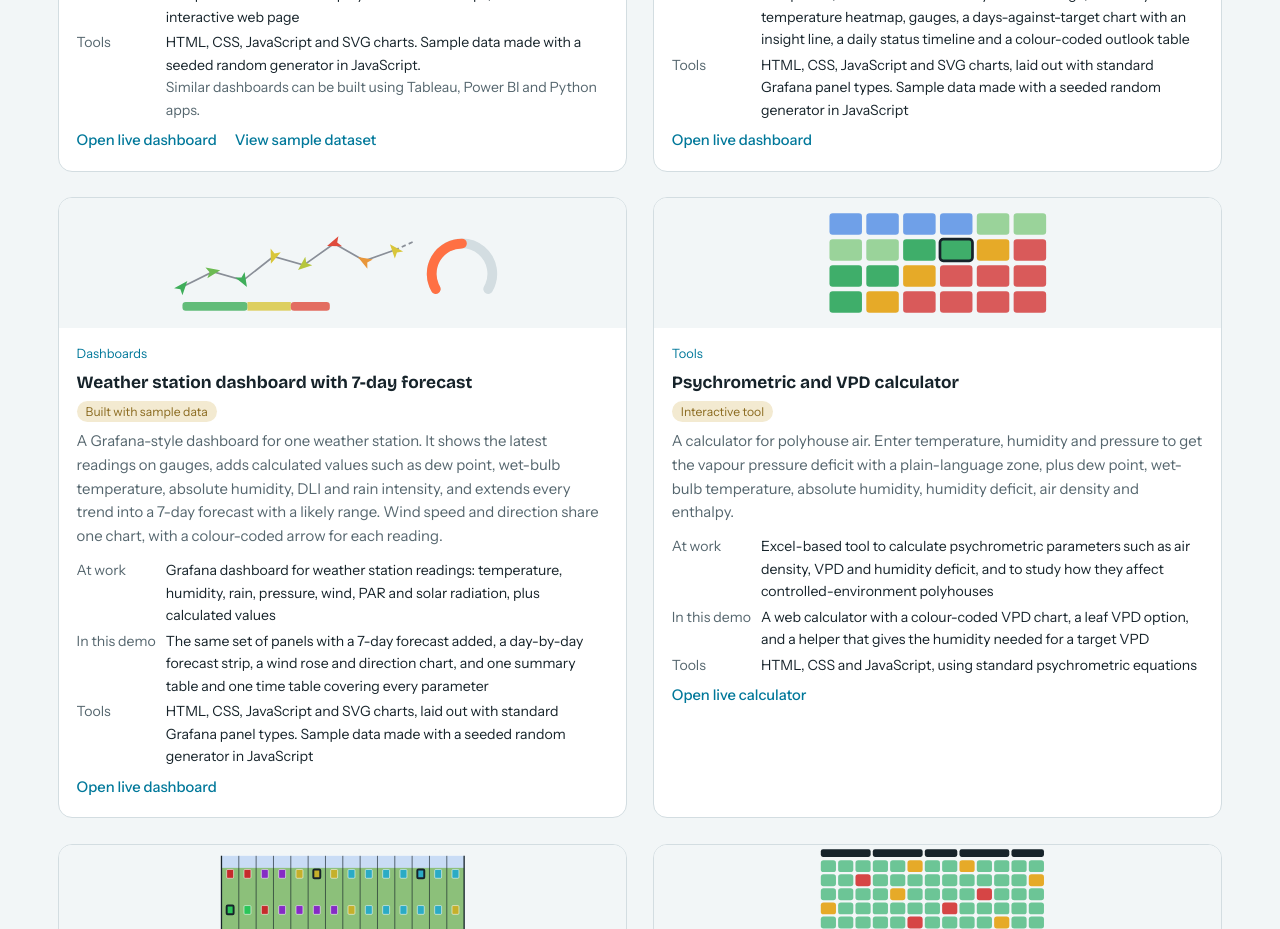
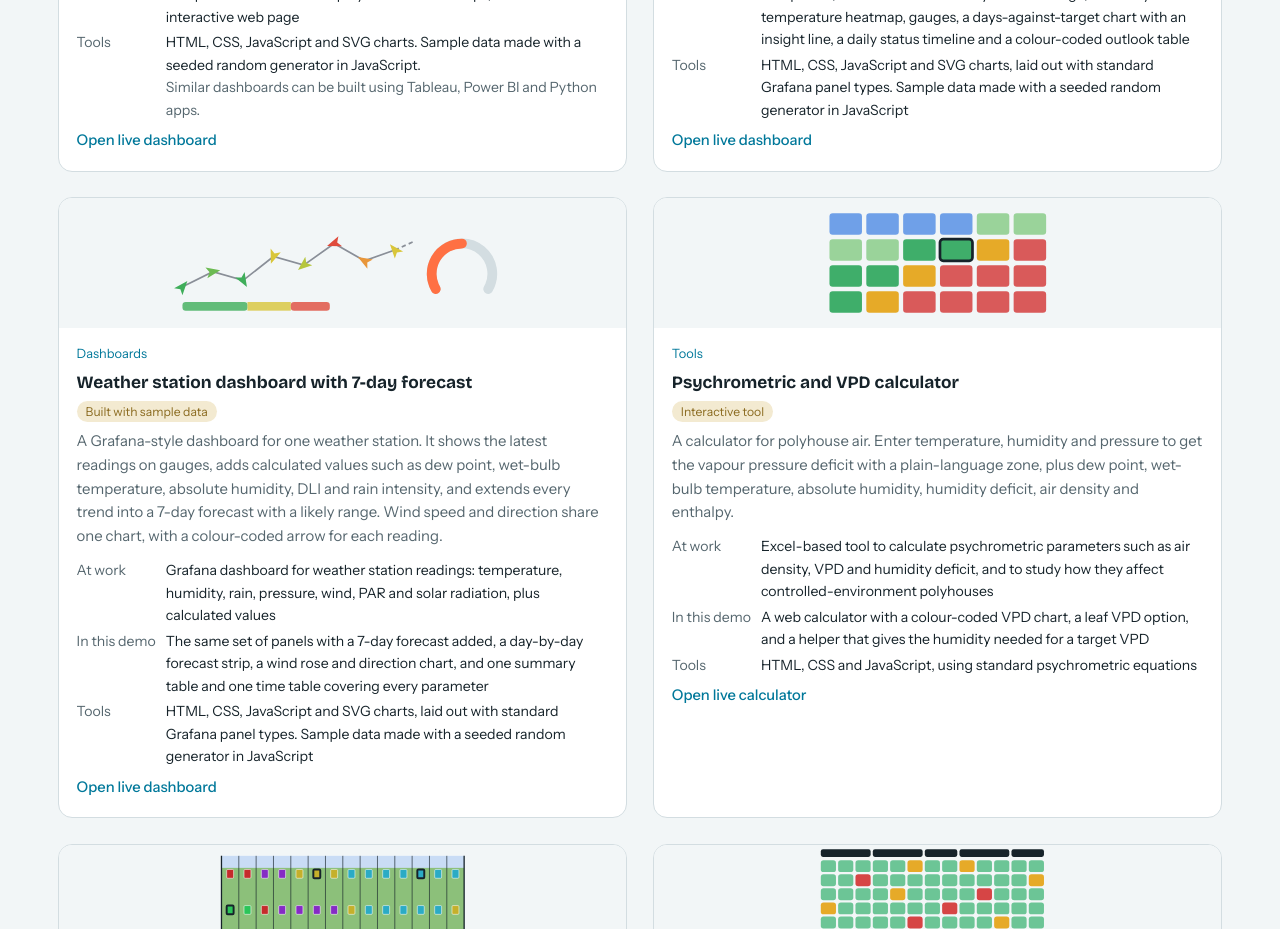
Before and after one commit to Yasharma9/YashaSharma_portfolio, a plain HTML site: page index.html in a window 1280 px wide. Shown: the part 3020-3949 px from the top of the page. Drawn offline with nearby package versions, Linux system fonts and the light colour scheme.

Commit message:
Remove sample dataset link
Co-Authored-By: Claude Opus 5.5 <noreply@anthropic.com>

```diff
--- a/index.html
+++ b/index.html
@@ -241,7 +241,7 @@ body.editing .lv{cursor:ew-resize}
         <span class="cat">Dashboards</span><h3>Crop performance KPI dashboard</h3><span class="tag">Built with sample data</span>
         <p>One review screen for a 20-polyhouse farm. Eight sections (growth, production, quality, nutrition, crop protection, climate, manpower, and growth, light and yield) open into clickable metric blocks with week-on-week change, expected-trend lines, anomaly flags, climate target bands and a same-crop heatmap.</p>
         <dl><dt>At work</dt><dd>Real-time Grafana KPI dashboards across 100+ polyhouses and 150+ acres</dd><dt>In this demo</dt><dd>Sample farm F001 with 20 polyhouses and 4 crops, built as an interactive web page</dd><dt>Tools</dt><dd>HTML, CSS, JavaScript and SVG charts. Sample data made with a seeded random generator in JavaScript.<br><span style="color:var(--muted)">Similar dashboards can be built using Tableau, Power BI and Python apps.</span></dd></dl>
-        <div class="plinks"><a href="Crop%20performance%20(KPI)%20dashboard.html">Open live dashboard</a><a href="https://claude.ai/artifact/SMRmtceWF8einfrHeGKdvQ">View sample dataset</a></div></div></article>
+        <div class="plinks"><a href="Crop%20performance%20(KPI)%20dashboard.html">Open live dashboard</a></div></div></article>
       <article class="proj" data-c="Dashboards"><div class="shot pv"><svg viewBox="0 0 320 120" aria-hidden="true" style="width:100%;height:100%"><rect x="214" y="14" width="94" height="62" fill="var(--accent)" opacity=".08"></rect><path d="M12 62 C40 50 70 66 100 52 S160 40 214 46" fill="none" stroke="#ff9830" stroke-width="3" stroke-linecap="round"></path><path d="M214 46 C240 44 270 48 304 50" fill="none" stroke="#ff9830" stroke-width="2.5" stroke-dasharray="5 4"></path><path d="M214 46 L304 36 L304 66 Z" fill="#ff9830" opacity=".2"></path><path d="M12 96 C40 90 70 100 100 90 S160 84 214 88" fill="none" stroke="#5794f2" stroke-width="3" stroke-linecap="round"></path><path d="M214 88 C240 87 270 89 304 90" fill="none" stroke="#5794f2" stroke-width="2.5" stroke-dasharray="5 4"></path><line x1="8" x2="312" y1="102" y2="102" stroke="#f2495c" stroke-dasharray="4 4" opacity=".7"></line><g><rect x="12" y="8" width="10" height="6" rx="1" fill="#73bf69"></rect><rect x="24" y="8" width="10" height="6" rx="1" fill="#73bf69"></rect><rect x="36" y="8" width="10" height="6" rx="1" fill="#a8c8f5"></rect><rect x="48" y="8" width="10" height="6" rx="1" fill="#3274d9"></rect><rect x="60" y="8" width="10" height="6" rx="1" fill="#73bf69"></rect><rect x="72" y="8" width="10" height="6" rx="1" fill="#a8c8f5"></rect></g></svg></div><div class="pbody">
         <span class="cat">Dashboards</span><h3>Climate analysis and forecasting</h3><span class="tag">Built with sample data</span>
         <p>A Grafana-style climate dashboard for one polyhouse. It tracks day and night temperature, humidity, VPD and solar radiation against target ranges, shows how many days met each target, forecasts the next 7 days, and turns the forecast into a growth index and a list of watch-outs such as cold nights, heat stress and disease risk.</p>
```
